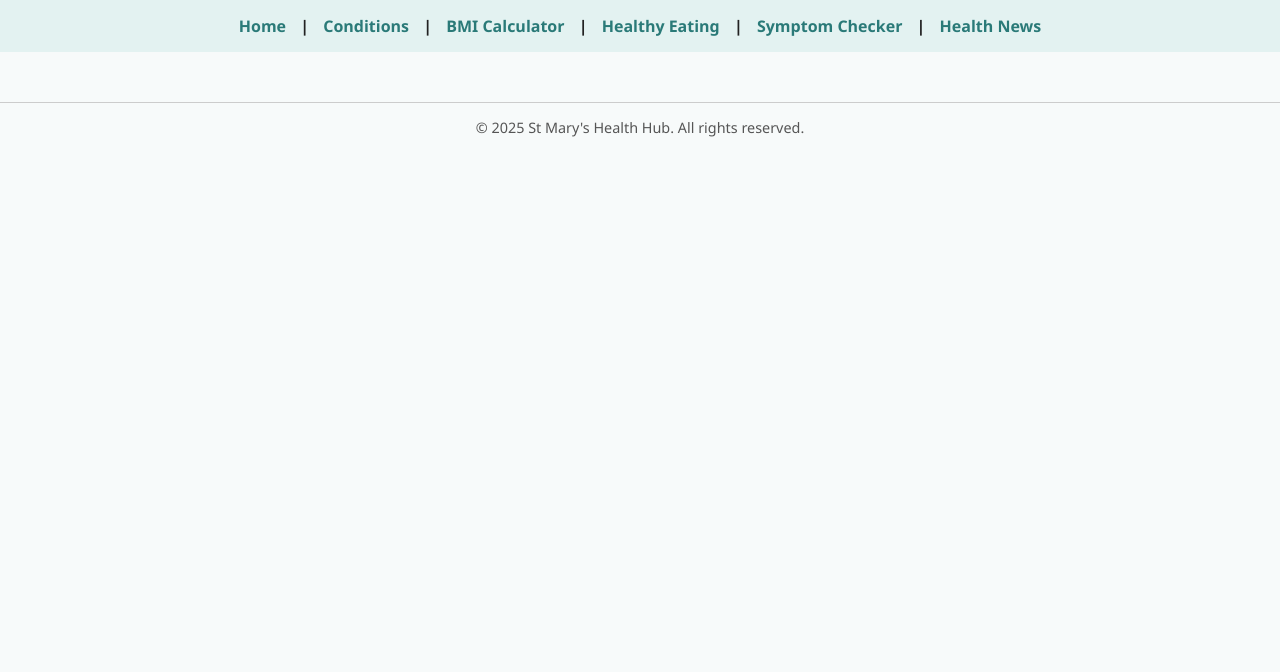
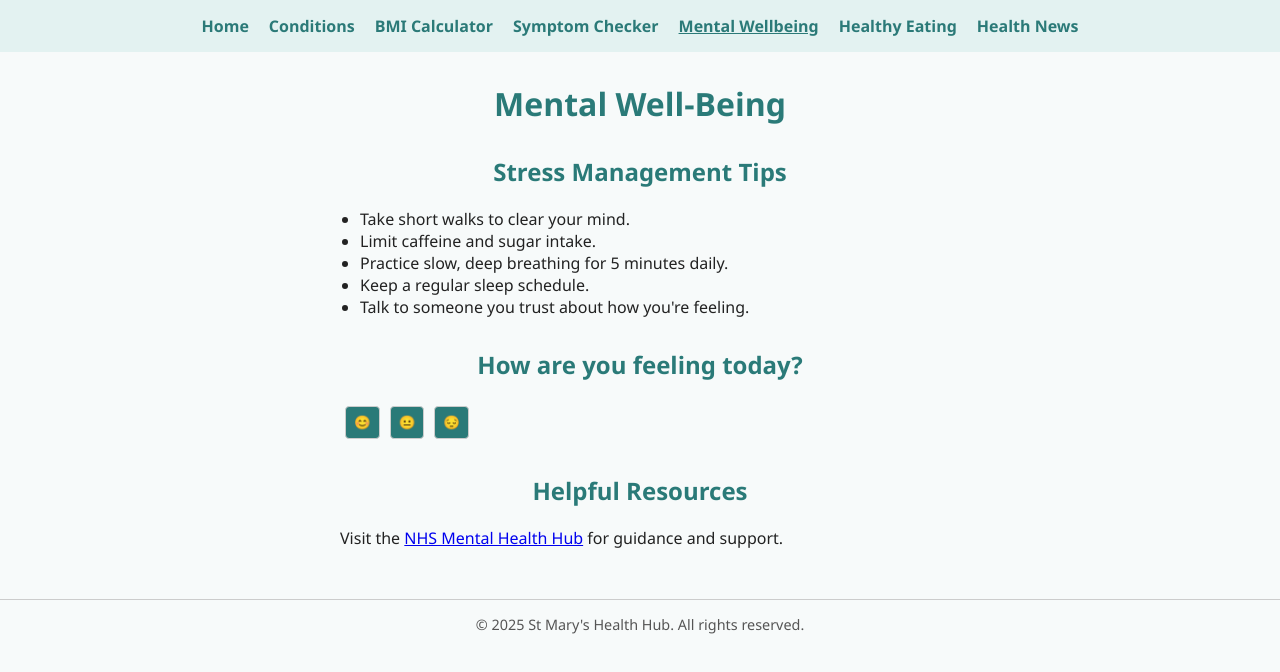
Before and after one commit to tempuser3718/health-hub, a React (Create React App) app: page /mental-wellbeing in a window 1280 px wide. Shown: the top 672 px of the page. Built offline with nearby package versions, Linux system fonts and the light colour scheme.

Commit message:
Fix: matched routes in App.js to nav paths

```diff
--- a/src/App.js
+++ b/src/App.js
@@ -6,6 +6,7 @@ import Conditions from './components/Conditions';
 import BMICalculator from './components/BMICalculator';
 import SymptomChecker from './components/SymptomChecker';
 import HealthNews from './components/HealthNews';
+import MentalWellbeing from './components/MentalWellbeing';
 
 function App() {
   return (
@@ -15,9 +16,10 @@ function App() {
         <Route path="/" element={<Home />} />
         <Route path="/conditions" element={<Conditions />} />
         <Route path="/bmi" element={<BMICalculator />} />
-        <Route path="/eating" element={<HealthyEating />} />
-        <Route path="/symptoms" element={<SymptomChecker />} />
-        <Route path="/news" element={<HealthNews />} />
+        <Route path="/symptom-checker" element={<SymptomChecker />} />
+        <Route path="/mental-wellbeing" element={<MentalWellbeing />} />
+        <Route path="/healthy-eating" element={<HealthyEating />} />
+        <Route path="/health-news" element={<HealthNews />} />
 
       </Routes>
       <footer>
--- /dev/null
+++ b/src/components/MentalWellbeing.js
@@ -0,0 +1,35 @@
+import { useState } from 'react';
+
+export default function MentalWellbeing() {
+  const [mood, setMood] = useState('');
+
+  return (
+    <div>
+      <h1>Mental Well-Being</h1>
+
+      <section style={{ maxWidth: '600px', margin: 'auto' }}>
+        <h2>Stress Management Tips</h2>
+        <ul>
+          <li>Take short walks to clear your mind.</li>
+          <li>Limit caffeine and sugar intake.</li>
+          <li>Practice slow, deep breathing for 5 minutes daily.</li>
+          <li>Keep a regular sleep schedule.</li>
+          <li>Talk to someone you trust about how you're feeling.</li>
+        </ul>
+
+        <h2 style={{ marginTop: '30px' }}>How are you feeling today?</h2>
+        <div style={{ fontSize: '1.5rem' }}>
+          <button onClick={() => setMood('😊')} style={{ margin: '5px' }}>😊</button>
+          <button onClick={() => setMood('😐')} style={{ margin: '5px' }}>😐</button>
+          <button onClick={() => setMood('😔')} style={{ margin: '5px' }}>😔</button>
+        </div>
+        {mood && <p style={{ marginTop: '15px' }}>Thanks for sharing. Mood noted: <strong>{mood}</strong></p>}
+
+        <h2 style={{ marginTop: '30px' }}>Helpful Resources</h2>
+        <p>
+          Visit the <a href="https://www.nhs.uk/mental-health/" target="_blank" rel="noopener noreferrer">NHS Mental Health Hub</a> for guidance and support.
+        </p>
+      </section>
+    </div>
+  );
+}
--- a/src/components/Navbar.js
+++ b/src/components/Navbar.js
@@ -1,14 +1,40 @@
-import { Link } from 'react-router-dom';
+import { NavLink } from 'react-router-dom';
 
 export default function Navbar() {
+  const linkStyle = {
+    margin: '0 10px',
+    textDecoration: 'none',
+    color: '#2b7a78',
+  };
+
+  const activeStyle = {
+    fontWeight: 'bold',
+    textDecoration: 'underline',
+  };
+
   return (
     <nav style={{ textAlign: 'center', marginBottom: '20px' }}>
-      <Link to="/">Home</Link> |{" "}
-      <Link to="/conditions">Conditions</Link> |{" "}
-      <Link to="/bmi">BMI Calculator</Link> |{" "}
-      <Link to="/eating">Healthy Eating</Link> |{" "}
-      <Link to="/symptoms">Symptom Checker</Link> |{" "}
-      <Link to="/news">Health News</Link>
+      <NavLink to="/" style={({ isActive }) => isActive ? { ...linkStyle, ...activeStyle } : linkStyle}>
+        Home
+      </NavLink>
+      <NavLink to="/conditions" style={({ isActive }) => isActive ? { ...linkStyle, ...activeStyle } : linkStyle}>
+        Conditions
+      </NavLink>
+      <NavLink to="/bmi" style={({ isActive }) => isActive ? { ...linkStyle, ...activeStyle } : linkStyle}>
+        BMI Calculator
+      </NavLink>
+      <NavLink to="/symptom-checker" style={({ isActive }) => isActive ? { ...linkStyle, ...activeStyle } : linkStyle}>
+        Symptom Checker
+      </NavLink>
+      <NavLink to="/mental-wellbeing" style={({ isActive }) => isActive ? { ...linkStyle, ...activeStyle } : linkStyle}>
+        Mental Wellbeing
+      </NavLink>
+      <NavLink to="/healthy-eating" style={({ isActive }) => isActive ? { ...linkStyle, ...activeStyle } : linkStyle}>
+        Healthy Eating
+      </NavLink>
+      <NavLink to="/health-news" style={({ isActive }) => isActive ? { ...linkStyle, ...activeStyle } : linkStyle}>
+        Health News
+      </NavLink>
     </nav>
   );
 }
```
